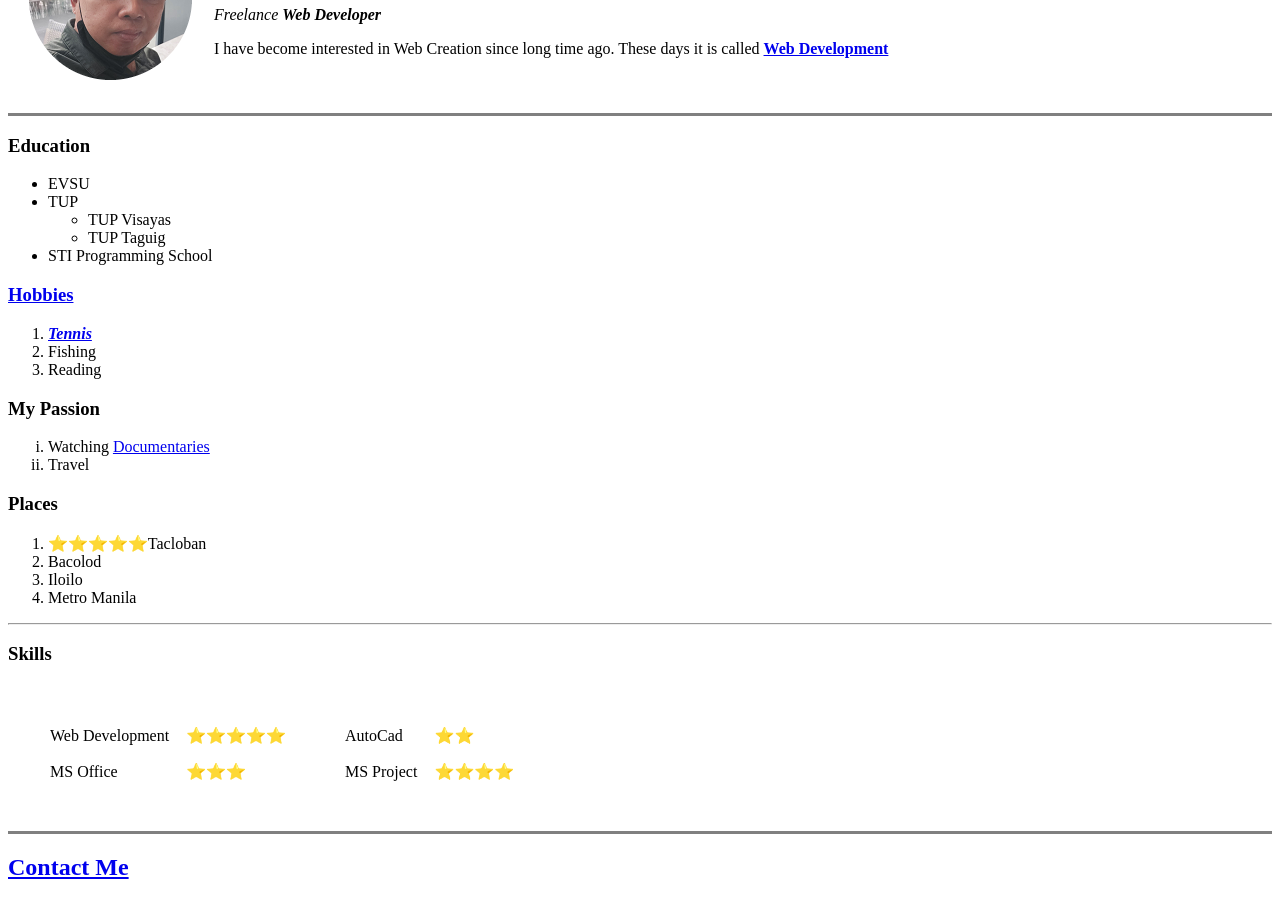
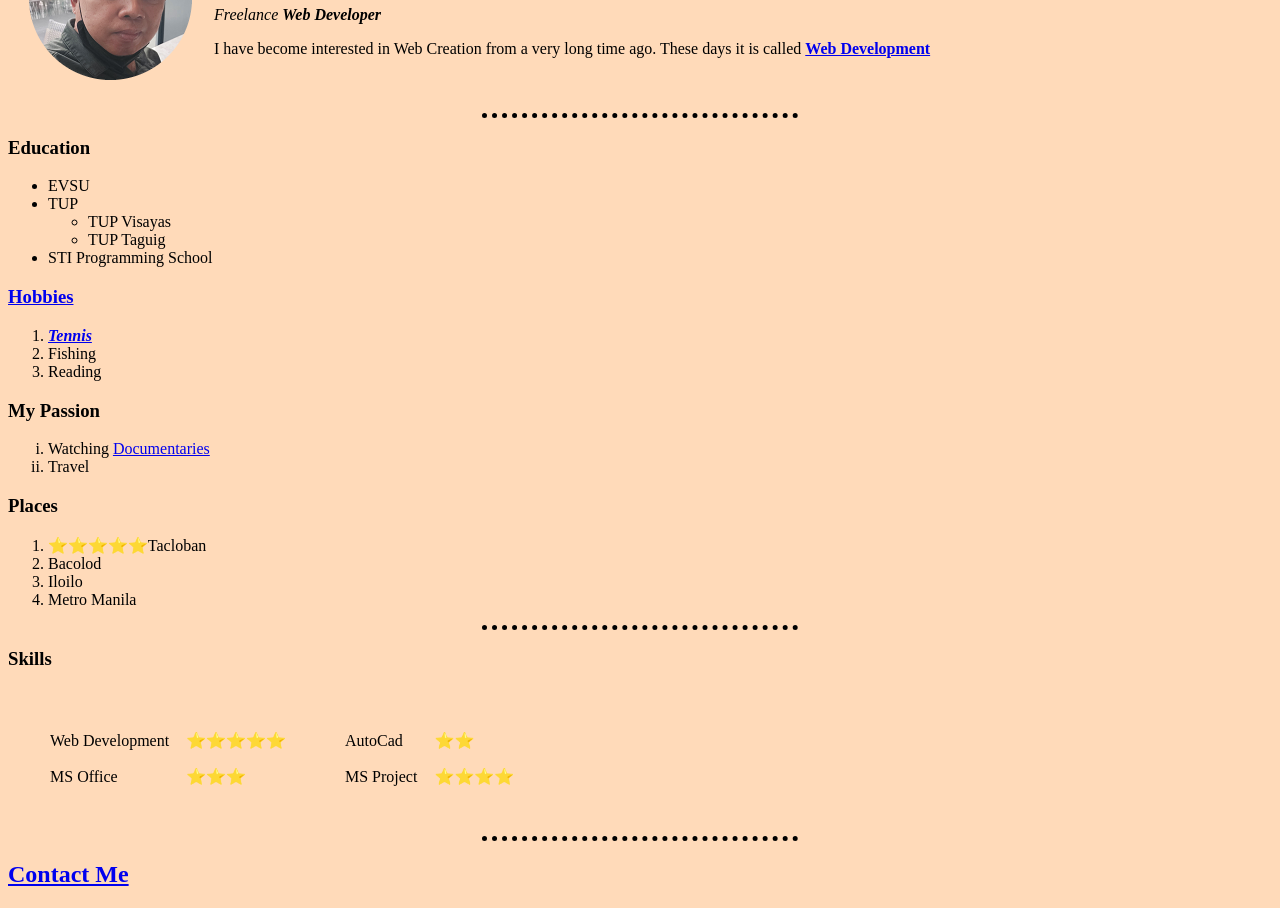
Before and after one commit to rdlabadia/cv, a plain HTML site: page index.html in a window 1280 px wide. Shown: the part 112-1020 px from the top of the page. Drawn offline with Linux system fonts and the light colour scheme.

Commit message:
Add files via upload
index.html modified

```diff
--- a/index.html
+++ b/index.html
@@ -3,6 +3,7 @@
     <head>
         <meta charset="UTF-8">
         <title>Roger's Personal Site</title>
+        <link rel="stylesheet" href="css/styles.css">
     </head>
     <body>
         <table cellspacing="20">
@@ -13,15 +14,14 @@
                 <td>
                     <h1>Rogelio D. Labadia</h1>
                     <p><em>Freelance <b>Web Developer</b></em></p>
-                    <p>I have become interested in Web Creation since long time ago. These days it is called
+                    <p>I have become interested in Web Creation from a very long time ago. These days it is called
                         <strong><a href="https://en.wikipedia.org/wiki/Web_development">Web Development</a></strong>
                     </p>
                 </td>
             </tr>
         </table>
 
-
-        <hr size="3" noshade="3">
+        <hr>
         <h3>Education</h3>
         <ul>
             <li>EVSU</li>
@@ -78,7 +78,7 @@
                 </td>
             </tr>
         </table>
-        <hr size="3" noshade="3">
+        <hr>
         <h2><strong><a href="contacts.html">Contact Me</a></strong></h2>
     </body>
 </html>
```
